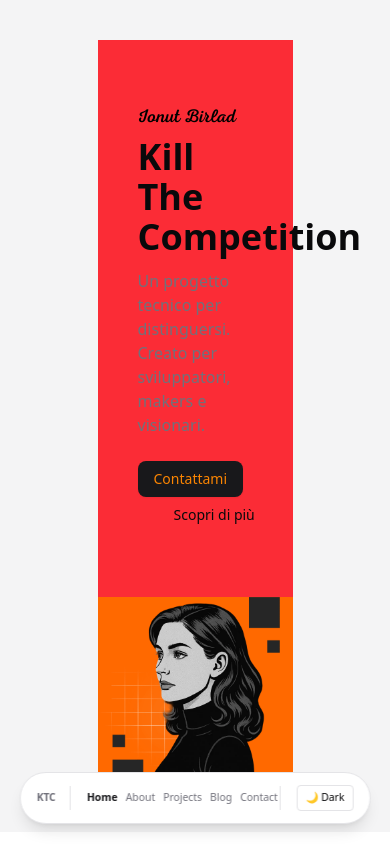
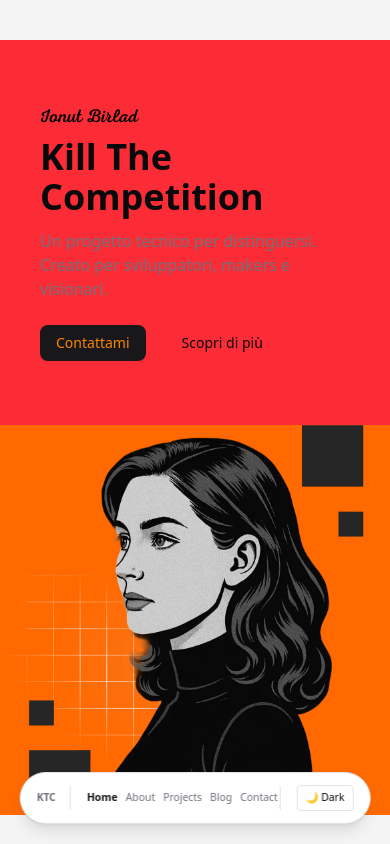
Before and after one commit to ionutbirlad/project-ktc, a Next.js app: page / in a window 390 px wide. Shown: the top 844 px of the page. Built offline with nearby package versions, Linux system fonts and the light colour scheme.

Commit message:
style: fixed widths on smaller devices

```diff
--- a/src/components/home/HeroSection.tsx
+++ b/src/components/home/HeroSection.tsx
@@ -23,8 +23,8 @@ export default function HeroSection({ extraStyle, fullWidth }: HeroSectionProps)
   return (
     <SectionContainer fullWidth={fullWidth} extraStyle={extraStyle}>
       {/* <AspectRatio ratio={16 / 9} className="bg-muted"> */}
-      <div className="max-w-screen-lg lg:max-w-screen-xl mx-auto flex flex-col items-center lg:flex-row h-full">
-        <div className="w-1/2 h-full bg-red-500">
+      <div className="max-w-screen-sm lg:max-w-screen-xl mx-auto flex flex-col items-center lg:flex-row h-full">
+        <div className="lg:w-1/2 h-full bg-red-500">
           <div className="h-full px-10 py-16">
             <div className="mb-2">
               {theme === "dark" ? (
@@ -57,7 +57,7 @@ export default function HeroSection({ extraStyle, fullWidth }: HeroSectionProps)
             </div>
           </div>
         </div>
-        <div className="w-1/2 h-full bg-orange-500 justify-center content-center">
+        <div className="lg:w-1/2 h-full bg-orange-500 justify-center content-center">
           <Image src={heroPhoto} alt="Foto di Ionut Birlad" className="object-contain" priority />
         </div>
       </div>
```
